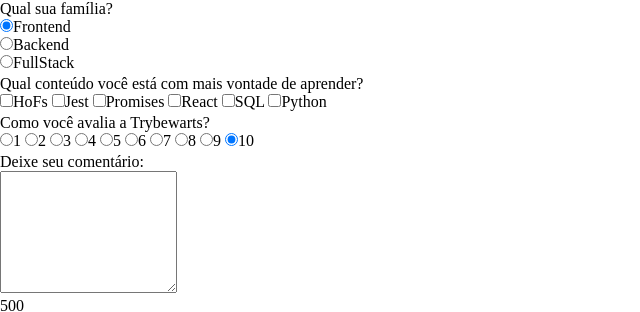
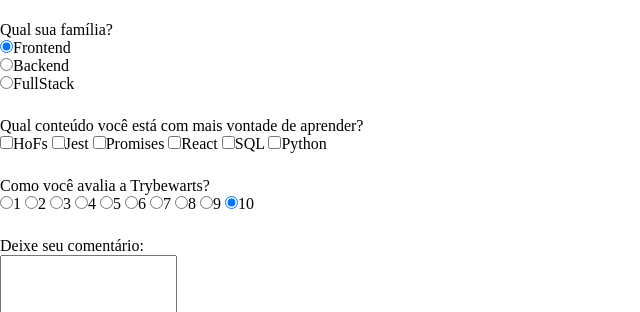
Before and after one commit to josi-lima/trybewarts, a plain HTML site: page index.html in a window 1280 px wide. Shown: the part 340-652 px from the top of the page, without its empty margins (0-640 px from the left). Drawn offline with Linux system fonts and the light colour scheme; a web font is replaced by a local one.

Commit message:
Update style.css

```diff
--- a/style.css
+++ b/style.css
@@ -53,11 +53,10 @@
   }
 
 hr {
-    margin-top: 1px;
-    margin-bottom: 1px;
+    margin: 1vmin auto;
     border: 0;
-    height: 1px;
-    width: 100%;
+    height: 1vmin;
+    width: 70%;
     background-color: #fff;
 
 /* ============== Background image =============== */
```
